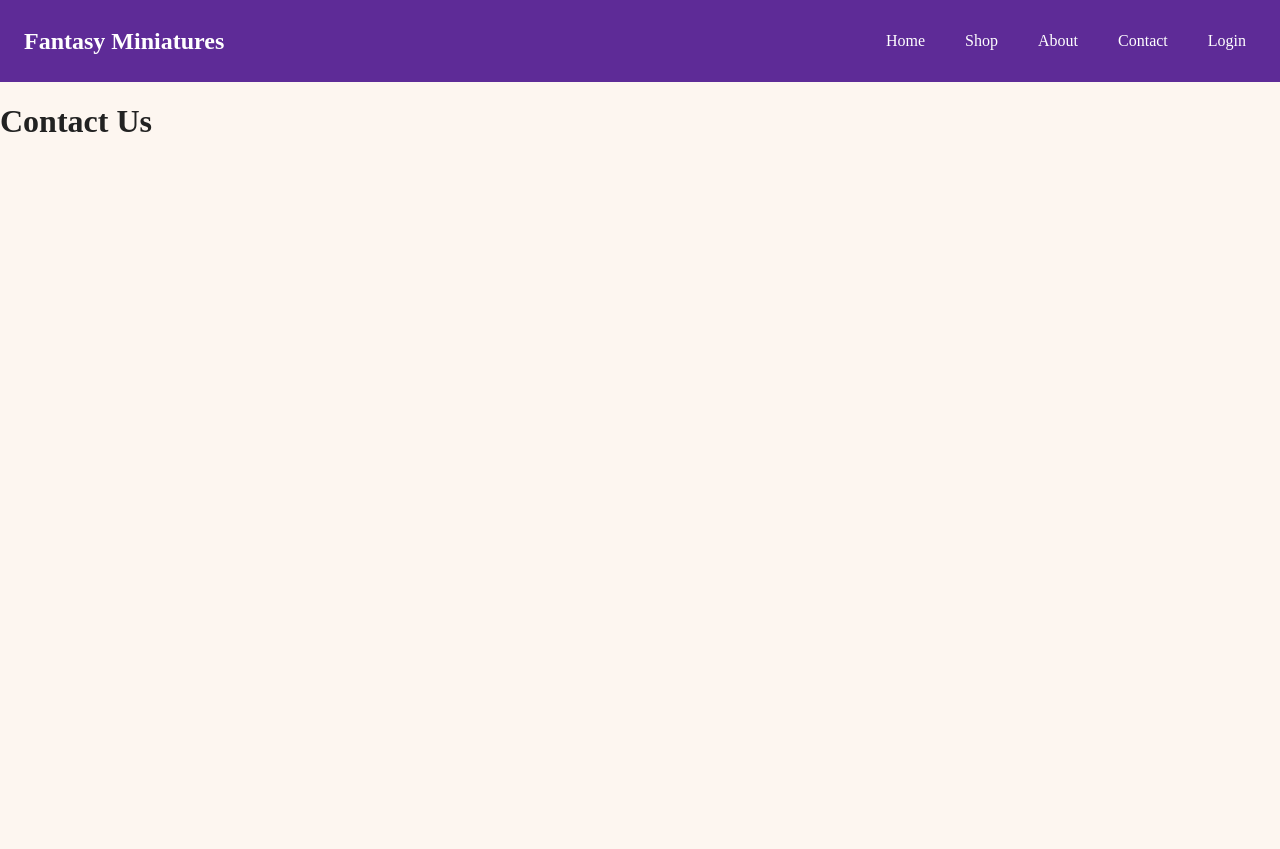
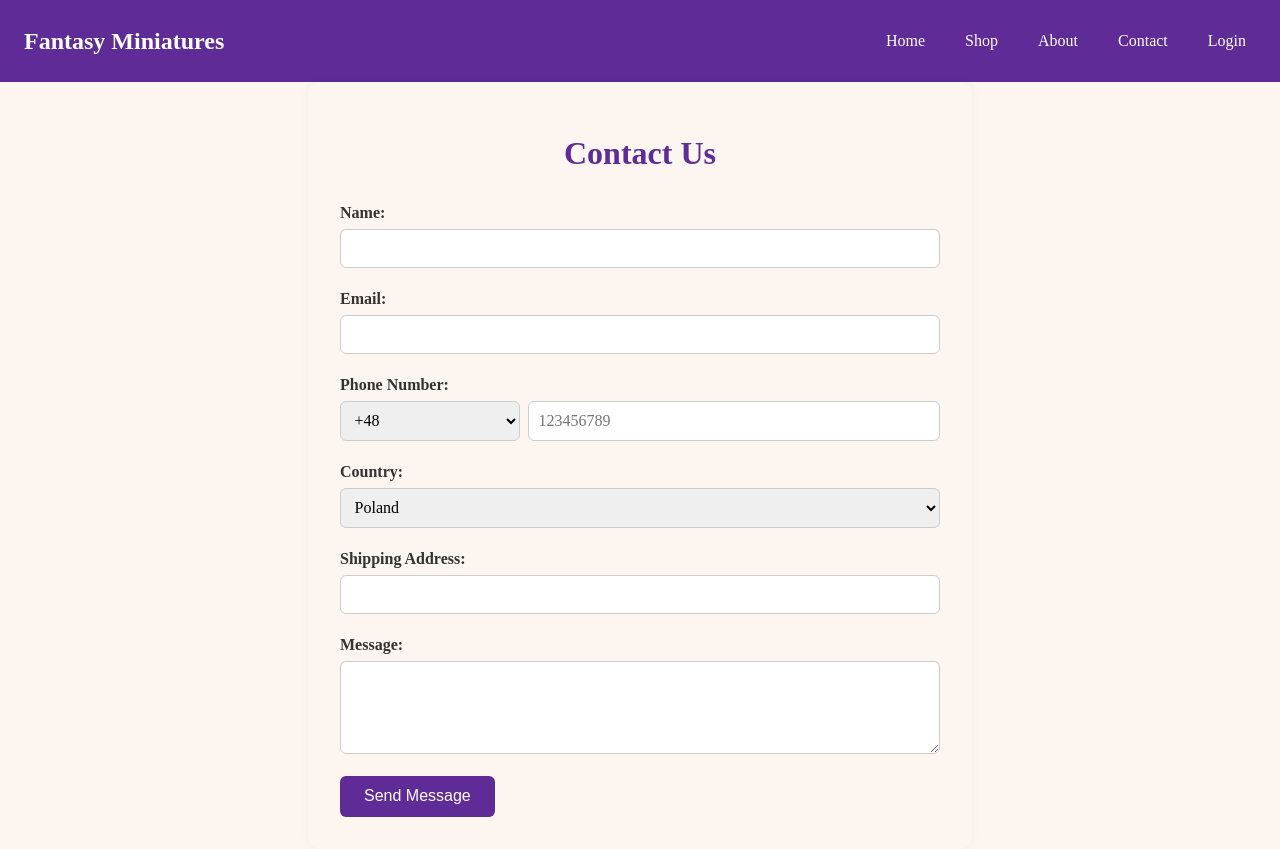
Before and after one commit to JakubSieron/FantasyMiniaturesEmporiumProject, a React (Create React App) app: page /contact in a window 1280 px wide. Before the commit the page ends 800 px from the top, so only its background shows below. Built offline with nearby package versions, Linux system fonts and the light colour scheme.

Commit message:
contacts

```diff
--- a/src/pages/Contact.jsx
+++ b/src/pages/Contact.jsx
@@ -1,4 +1,172 @@
 import React from 'react';
+import { useState } from 'react';
+import './Contact.scss';
+
+const europeanCountries = [
+  'Austria', 'Belgium', 'Croatia', 'Czech Republic', 'Denmark', 'Estonia', 'Finland',
+  'France', 'Germany', 'Greece', 'Hungary', 'Ireland', 'Italy', 'Latvia', 'Lithuania',
+  'Luxembourg', 'Netherlands', 'Norway', 'Poland', 'Portugal', 'Romania',
+  'Slovakia', 'Slovenia', 'Spain', 'Sweden', 'Switzerland', 'United Kingdom'
+];
+
+const dialingCodes = {
+  AT: '+43',
+  BE: '+32',
+  HR: '+385',
+  CZ: '+420',
+  DK: '+45',
+  EE: '+372',
+  FI: '+358',
+  FR: '+33',
+  DE: '+49',
+  GR: '+30',
+  HU: '+36',
+  IE: '+353',
+  IT: '+39',
+  LV: '+371',
+  LT: '+370',
+  LU: '+352',
+  NL: '+31',
+  NO: '+47',
+  PL: '+48',
+  PT: '+351',
+  RO: '+40',
+  SK: '+421',
+  SI: '+386',
+  ES: '+34',
+  SE: '+46',
+  CH: '+41',
+  GB: '+44',
+};
+
 export default function Contact() {
-    return <h1>Contact Us</h1>;
+  const [formData, setFormData] = useState({
+    name: '',
+    email: '',
+    phone: '',
+    dialingCode: '+48', // default
+    country: 'Poland',  // default
+    address: '',
+    message: '',
+  });
+
+  const [errors, setErrors] = useState({});
+  const [submitted, setSubmitted] = useState(false);
+
+  const validate = () => {
+    const newErrors = {};
+    if (!formData.name.trim()) newErrors.name = 'Name is required';
+
+    if (!formData.email.trim()) {
+      newErrors.email = 'Email is required';
+    } else if (!/^[\w.-]+@[\w.-]+\.\w+$/.test(formData.email)) {
+      newErrors.email = 'Invalid email format';
+    }
+
+    if (!formData.phone.trim()) {
+      newErrors.phone = 'Phone number is required';
+    } else if (!/^\d{6,15}$/.test(formData.phone)) {
+      newErrors.phone = 'Enter a valid phone number (digits only)';
+    }
+
+    if (!formData.address.trim()) newErrors.address = 'Address is required';
+    if (!formData.country) newErrors.country = 'Country is required';
+    if (!formData.message.trim()) newErrors.message = 'Message is required';
+
+    return newErrors;
+  };
+
+  const handleChange = (e) => {
+    setFormData((prev) => ({
+      ...prev,
+      [e.target.name]: e.target.value,
+    }));
+  };
+
+  const handleSubmit = (e) => {
+    e.preventDefault();
+    const foundErrors = validate();
+
+    if (Object.keys(foundErrors).length > 0) {
+      setErrors(foundErrors);
+      setSubmitted(false);
+    } else {
+      setErrors({});
+      setSubmitted(true);
+
+
+      const fullPhone = `${formData.dialingCode} ${formData.phone}`;
+      const fullData = { ...formData, phone: fullPhone };
+
+      console.log('Submitted Form:', fullData);
+
+      setFormData({
+        name: '',
+        email: '',
+        phone: '',
+        dialingCode: '+48',
+        country: 'Poland',
+        address: '',
+        message: '',
+      });
+    }
+  };
+
+  return (
+    <div className="contact-page">
+      <h1>Contact Us</h1>
+      <form onSubmit={handleSubmit} noValidate>
+        <label>
+          Name:
+          <input type="text" name="name" value={formData.name} onChange={handleChange} />
+          {errors.name && <span className="error">{errors.name}</span>}
+        </label>
+
+        <label>
+          Email:
+          <input type="email" name="email" value={formData.email} onChange={handleChange} />
+          {errors.email && <span className="error">{errors.email}</span>}
+        </label>
+
+        <label>
+           Phone Number:
+             <div className="phone-input-group">
+             <select name="dialingCode" value={formData.dialingCode} onChange={handleChange}>
+             {Object.entries(dialingCodes).map(([code, dial]) => (
+             <option key={code} value={dial}>{dial}</option>
+              ))}
+            </select>
+            <input type="tel" name="phone" value={formData.phone} onChange={handleChange} placeholder="123456789" />
+            </div>
+          {errors.phone && <span className="error">{errors.phone}</span>}
+        </label>
+
+
+        <label>
+          Country:
+          <select name="country" value={formData.country} onChange={handleChange}>
+            {europeanCountries.map((country) => (
+              <option key={country} value={country}>{country}</option>
+            ))}
+          </select>
+          {errors.country && <span className="error">{errors.country}</span>}
+        </label>
+
+        <label>
+          Shipping Address:
+          <input type="text" name="address" value={formData.address} onChange={handleChange} />
+          {errors.address && <span className="error">{errors.address}</span>}
+        </label>
+
+        <label>
+          Message:
+          <textarea name="message" rows="4" value={formData.message} onChange={handleChange} />
+          {errors.message && <span className="error">{errors.message}</span>}
+        </label>
+
+        <button type="submit">Send Message</button>
+        {submitted && <p className="success">Your message has been sent!</p>}
+      </form>
+    </div>
+  );
 }
--- /dev/null
+++ b/src/pages/Contact.scss
@@ -0,0 +1,84 @@
+.contact-page {
+    max-width: 600px;
+    margin: 0 auto;
+    padding: 2rem;
+    background-color: #fdf6f0;
+    border-radius: 12px;
+    box-shadow: 0 0 10px rgba(0, 0, 0, 0.05);
+
+    h1 {
+      text-align: center;
+      margin-bottom: 2rem;
+      color: #5e2b97;
+    }
+
+    form {
+      display: flex;
+      flex-direction: column;
+      gap: 1.4rem;
+
+      label {
+        font-weight: 600;
+        color: #333;
+        display: flex;
+        flex-direction: column;
+        gap: 0.4rem;
+
+        input,
+        select,
+        textarea {
+          padding: 0.6rem;
+          font-size: 1rem;
+          border: 1px solid #ccc;
+          border-radius: 6px;
+          font-family: inherit;
+
+          &:focus {
+            border-color: #5e2b97;
+            outline: none;
+          }
+        }
+
+        .error {
+          color: crimson;
+          font-size: 0.85rem;
+        }
+      }
+
+      .phone-input-group {
+        display: flex;
+        gap: 0.5rem;
+
+        select {
+          width: 30%;
+        }
+
+        input {
+          flex: 1;
+        }
+      }
+
+      button {
+        padding: 0.7rem 1.5rem;
+        font-size: 1rem;
+        background-color: #5e2b97;
+        color: white;
+        border: none;
+        border-radius: 6px;
+        cursor: pointer;
+        align-self: flex-start;
+        transition: background 0.2s ease;
+
+        &:hover {
+          background-color: #472180;
+        }
+      }
+
+      .success {
+        color: green;
+        font-weight: 500;
+        font-size: 1rem;
+        margin-top: 1rem;
+      }
+    }
+  }
```
